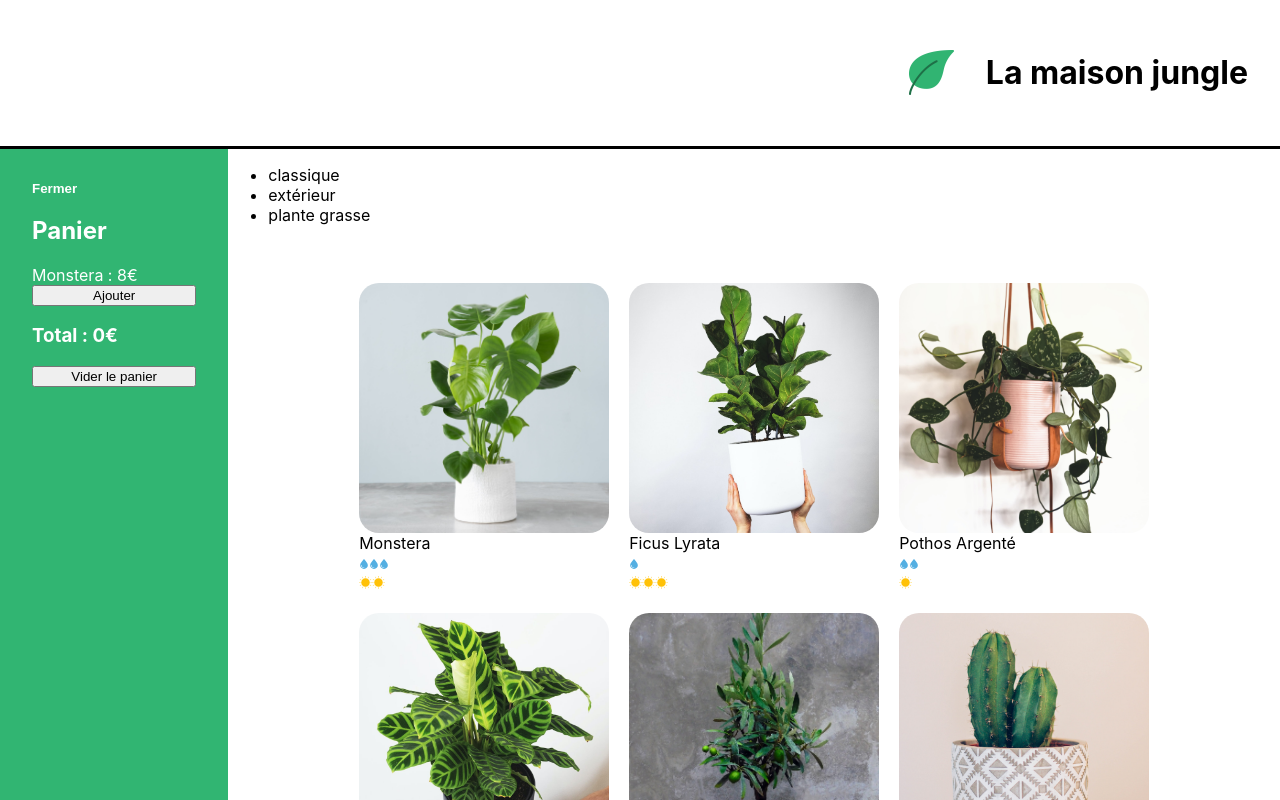
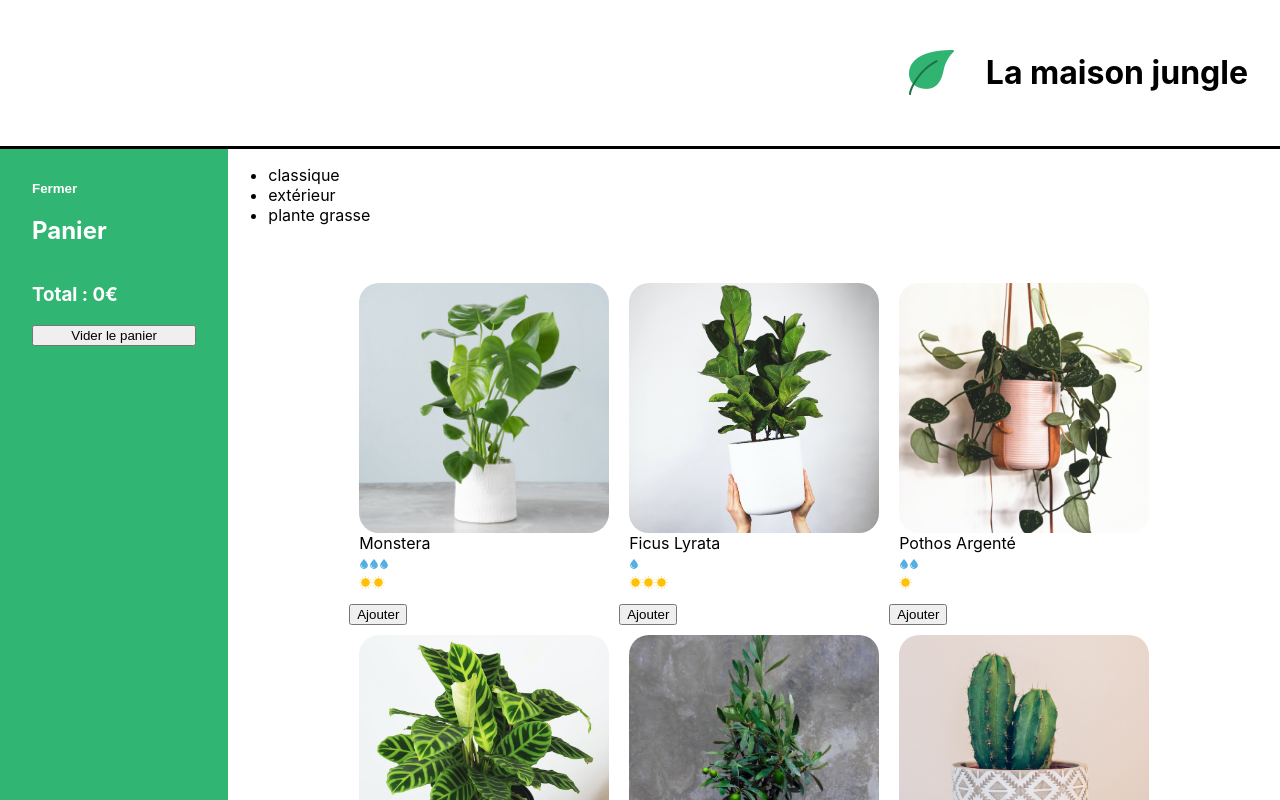
Before and after one commit to OpenClassrooms-Student-Center/7008001-Debutez-avec-React, a React (Create React App) app: page / in a window 1280 px wide. Shown: the top 800 px of the page. Built offline with nearby package versions, Linux system fonts and the light colour scheme.

Commit message:
before screencast

```diff
--- a/src/components/App.js
+++ b/src/components/App.js
@@ -1,3 +1,4 @@
+import { useState } from 'react'
 import Banner from './Banner'
 import logo from '../assets/logo.png'
 import Cart from './Cart'
@@ -6,6 +7,7 @@
 import '../styles/Layout.css'
 
 function App() {
+	const [cart, updateCart] = useState(0)
 	return (
 		<div>
 			<Banner>
@@ -13,8 +15,8 @@
 				<h1 className='lmj-title'>La maison jungle</h1>
 			</Banner>
 			<div className='lmj-layout-inner'>
-				<Cart />
-				<ShoppingList />
+				<Cart cart={cart} updateCart={updateCart} />
+				<ShoppingList cart={cart} updateCart={updateCart} />
 			</div>
 			<Footer />
 		</div>
--- a/src/components/Cart.js
+++ b/src/components/Cart.js
@@ -1,9 +1,9 @@
 import { useState } from 'react'
 import '../styles/Cart.css'
 
-function Cart() {
+function Cart({ cart, updateCart }) {
 	const monsteraPrice = 8
-	const [cart, updateCart] = useState(0)
+
 	const [isOpen, setIsOpen] = useState(true)
 
 	return isOpen ? (
@@ -15,8 +15,7 @@
 				Fermer
 			</button>
 			<h2>Panier</h2>
-			<div>Monstera : {monsteraPrice}€</div>
-			<button onClick={() => updateCart(cart + 1)}>Ajouter</button>
+
 			<h3>Total : {monsteraPrice * cart}€</h3>
 			<button onClick={() => updateCart(0)}>Vider le panier</button>
 		</div>
--- a/src/components/ShoppingList.js
+++ b/src/components/ShoppingList.js
@@ -2,7 +2,7 @@
 import PlantItem from './PlantItem'
 import '../styles/ShoppingList.css'
 
-function ShoppingList() {
+function ShoppingList({ cart, updateCart }) {
 	const categories = plantList.reduce(
 		(acc, elem) =>
 			acc.includes(elem.category) ? acc : acc.concat(elem.category),
@@ -18,13 +18,10 @@
 			</ul>
 			<ul className='lmj-plant-list'>
 				{plantList.map(({ id, cover, name, water, light }) => (
-					<PlantItem
-						key={id}
-						cover={cover}
-						name={name}
-						water={water}
-						light={light}
-					/>
+					<div key={id}>
+						<PlantItem cover={cover} name={name} water={water} light={light} />
+						<button onClick={() => updateCart(cart + 1)}>Ajouter</button>
+					</div>
 				))}
 			</ul>
 		</div>
```
Also changed, not shown: 1 other file (tests, documents, lock files or other folders).
